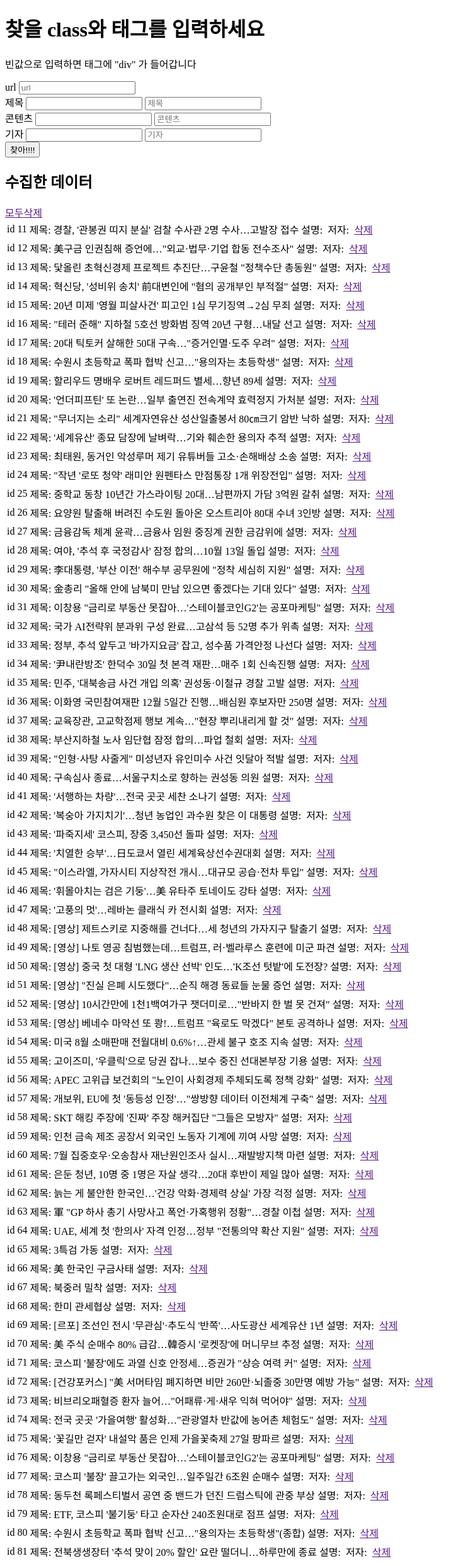
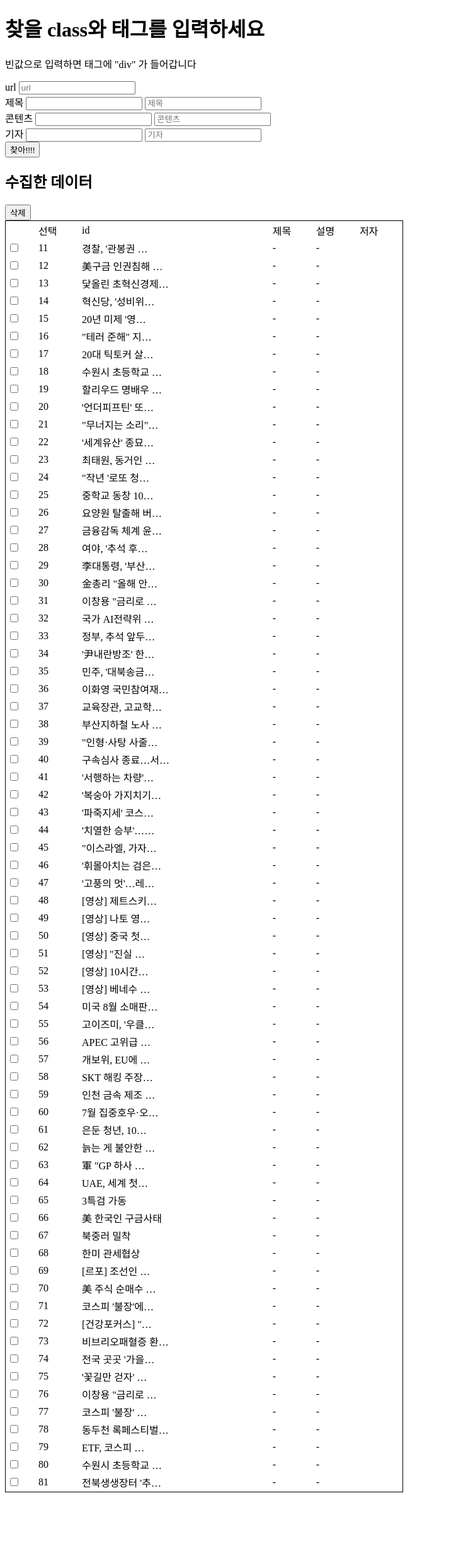
Before and after one commit to bidulgirin/crawling_example, a Django app: page / in a window 1280 px wide. Shown: the whole page at 63% size, without its empty margins (0-743 px from the left). After the commit the page ends 2370 px from the top, so only its background shows below. Run offline with Django 5.2, Linux system fonts and the light colour scheme; data comes from the database, SQL or seed files in the repository; both versions use the stored data as it was after the commit.

Commit message:
[feat]선택삭제기능완료

```diff
--- a/crawling/settings.py
+++ b/crawling/settings.py
@@ -37,6 +37,7 @@ INSTALLED_APPS = [
     "django.contrib.sessions",
     "django.contrib.messages",
     "django.contrib.staticfiles",
+    "rest_framework",
     "home",
 ]
 
--- a/home/templates/index.html
+++ b/home/templates/index.html
@@ -6,6 +6,17 @@
     <meta name="viewport" content="width=device-width, initial-scale=1.0">
     <title>크롤링자동화PJ</title>
 </head>
+<style>
+    .g_table {
+        width: 50%;
+        max-width: 800px;
+        border: 1px solid black;
+    }
+
+    .g_table tr {
+        border-bottom: 1px solid #ede;
+    }
+</style>
 
 <body>
     <form method="GET" action="{% url 'crawling' %}">
@@ -41,29 +52,42 @@
 
     <div>
         <h2>수집한 데이터</h2>
-        <a href="">모두삭제</a>
+        <form action="{% url 'delete_data'%}" method="POST">
+            {% csrf_token %}
+            <button id="all_checkbox" type="submit">삭제</button>
+            <table class="g_table">
+                <thead>
+                    <th>
+                    <td>선택</td>
+                    <td>id</td>
+                    <td>제목</td>
+                    <td>설명</td>
+                    <td>저자</td>
+                    </th>
+                </thead>
+                <tbody>
                     {% for data in datas %}
-        <table border="0">
                     <tr>
-                <td>id</td>
+                        <td>
+                            <input id="d-{{data.id}}" type="checkbox" value="{{data.id}}" name="pk">
+                        </td>
                         <td>{{data.id}}</td>
-                <td>제목:</td>
-                <td>{{data.title}}</td>
-                <td>설명:</td>
-                <td>{{data.content}}</td>
-                <td>저자:</td>
-                <td>{{data.author}}</td>
-                <td>
-                    <form action="POST">
-                        {% csrf_token %}
-                        <a href="">삭제</a>
-                    </form>
+                        <td>{{data.title|truncatechars:"10"|default:"-"}}</td>
+                        <td>{{data.content|truncatechars:"10"|default:"-"}}</td>
+                        <td>{{data.author|default:"-"}}</td>
+                    </tr>
+                    {% empty %}
+                    <tr>
+                        <td colspan="5">
+                            <p>데이터가 없습니다</p>
                         </td>
                     </tr>
+                    {% endfor %}
+                </tbody>
             </table>
-        {% empty %}
-        <p>데이터가 없습니다</p>
-        {% endfor %}
+        </form>
+
+
     </div>
 </body>
 
--- a/home/urls.py
+++ b/home/urls.py
@@ -6,5 +6,6 @@ urlpatterns = [
     path("", views.home, name="home"),
     # 크롤링 요청
     path("craw/", views.crawling, name="crawling"),
-
+    # 체크박스
+    path("delete_data/", views.delete_data, name="delete_data"),
 ]
--- a/home/views.py
+++ b/home/views.py
@@ -1,15 +1,17 @@
 from django.shortcuts import redirect, render
-
-# Create your views here.
-
-
 from django.contrib import admin
 from home.models import NewData
 # 크롤링을 위한 import
 import requests
 from bs4 import BeautifulSoup
 
+# DRF ( 원활한 데이터 편집을 위해 해놓았으나. 아직. 어떻게 이용할지는 계획에 없다.)
+from home.serializers import NewsSerializer
 
+# api 를 사용할까...?
+
+# 홈 랜더
+# 크롤링 데이터를 보여준다ㄴㄴ
 def home(request):
     datas = NewData.objects.all()
     context={
@@ -45,7 +47,6 @@ def crawling(request):
                 # 여기서 알고리즘 연습의 중요성을 느낍니다...
                 newData = []
                 for t in titles:
-                    print(t)
                     newData.append(NewData(title = t.get_text(),
                                            author = "",
                                            content = "",
@@ -59,18 +60,14 @@ def crawling(request):
                 print('error')  # 오류 시 메시지 출력
     return redirect("home") # 메인페이지로 다시돌아가
 
-# 1단계
-# 크롤링을 한다.
-# 크롤링을 한 데이터를 데이터 베이스에 넣는다.
-
-# 2단계
-# 크롤링을 할 대상을 html input 에 적는다.
-# class 또는 id 로 대상을 찾도록 한다.
-# title, content, author 에 대한 데이터를 각자 넣는다.
-
-
-# 3단계
-# 크롤링을 할 대상을 html input 에 적는다
-# class 또는 id로 대상을 찾도록 한다
-# 넣을 데이터베이스의 컬럼에 따라 html 의 form 이 동적으로 변경된다
-#
+# 크롤링데이터
+def delete_data(request):
+    # 체크박스로 선택한 애들을 배열형태로 전달받기
+    # pk = [1,2,3] ...
+    if request.method == "POST":
+        pks = request.POST.getlist("pk", None) # get 으로하면 하나만 가져와서 배열에 들어있는 값을 얻을수없었다
+        # getlist 를 사용하여 pk 키를 갖는 배열값을 얻을수있었다
+        if pks:
+            NewData.objects.filter(pk__in=pks).delete()
+    # 실제로 데이터를 지울지 아니면 soft delete 를 할 지 고민고민~
+    return redirect("home")
```
Also changed, not shown: home/serializers.py (added, +12 -0 lines), db.sqlite3. Lines whose indentation alone changed are shown as unchanged.
